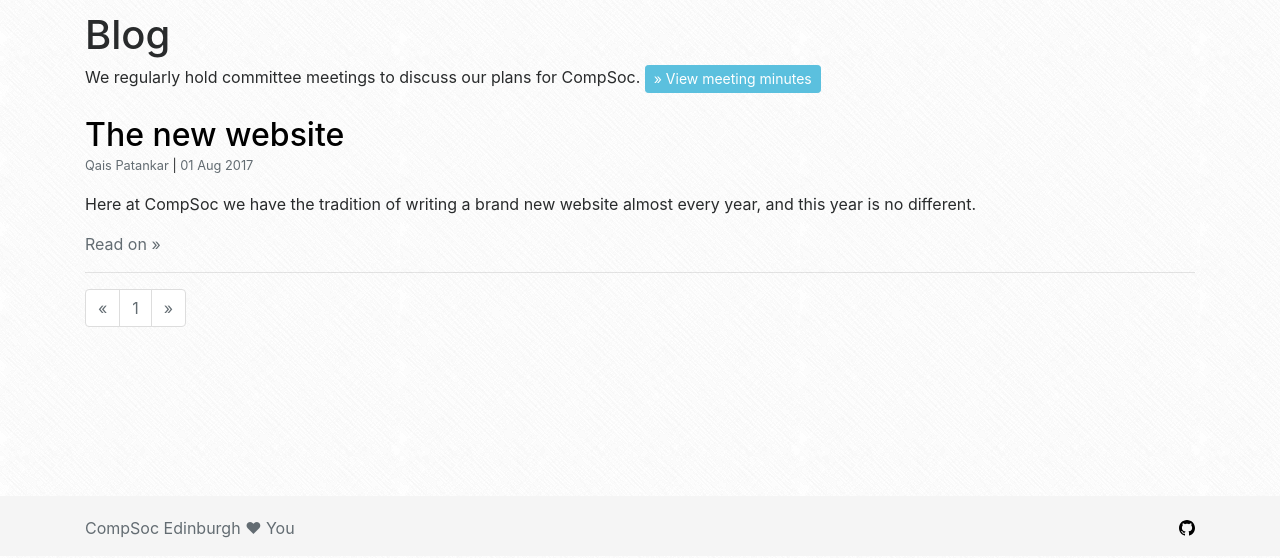
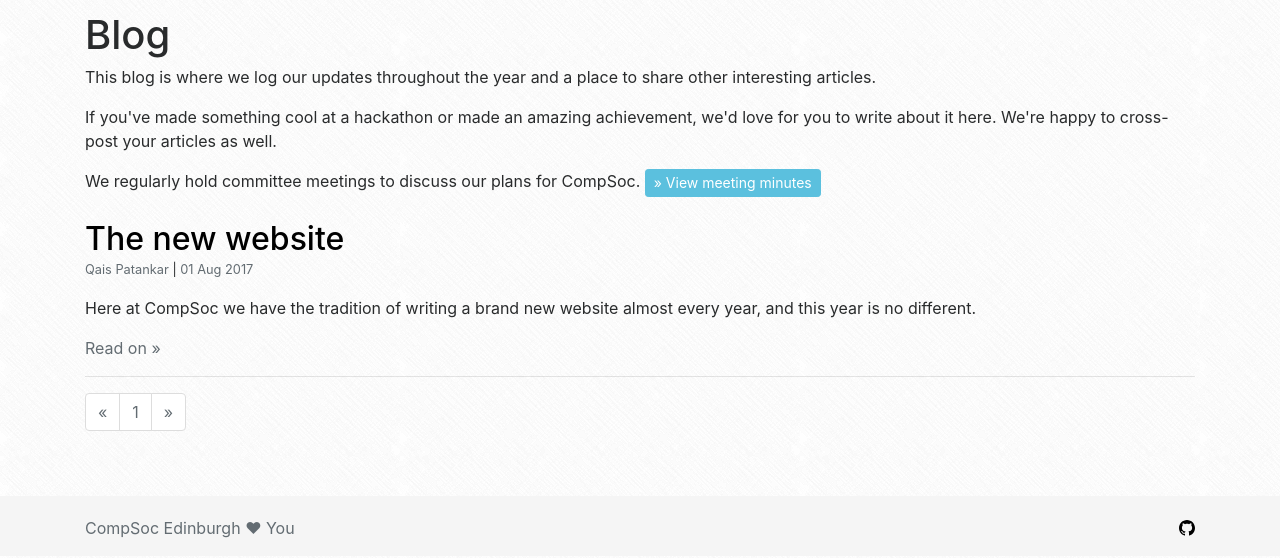
Before and after one commit to compsoc-edinburgh/website, a Jekyll site: the page built from blog/index.html, in a window 1280 px wide. Shown: the part 344-902 px from the top of the page. Built offline with Jekyll 4.4.1, drawn with Linux system fonts in a browser that asks for light colours; nearby versions of some CDN libraries; the list of posts is cut into pages by our own code.

Commit message:
Update blog page

```diff
--- a/blog/index.html
+++ b/blog/index.html
@@ -3,8 +3,15 @@ layout: page
 title: "Blog"
 ---
 
-We regularly hold committee meetings to discuss our plans for CompSoc.
+<p>This blog is where we log our updates throughout the year and a place to share
+other interesting articles.</p>
+
+<p>If you've made something cool at a hackathon or made an amazing achievement, we'd love
+for you to write about it here. We're happy to cross-post your articles as well.</p>
+
+<p>We regularly hold committee meetings to discuss our plans for CompSoc.
 <a class="btn btn-primary btn-sm btn-info" href="{{ site.baseurl }}/minutes" role="button">&raquo; View meeting minutes</a>
+</p>
 
 {% for post in paginator.posts %}
     {% include blog-entry.html %}
```
